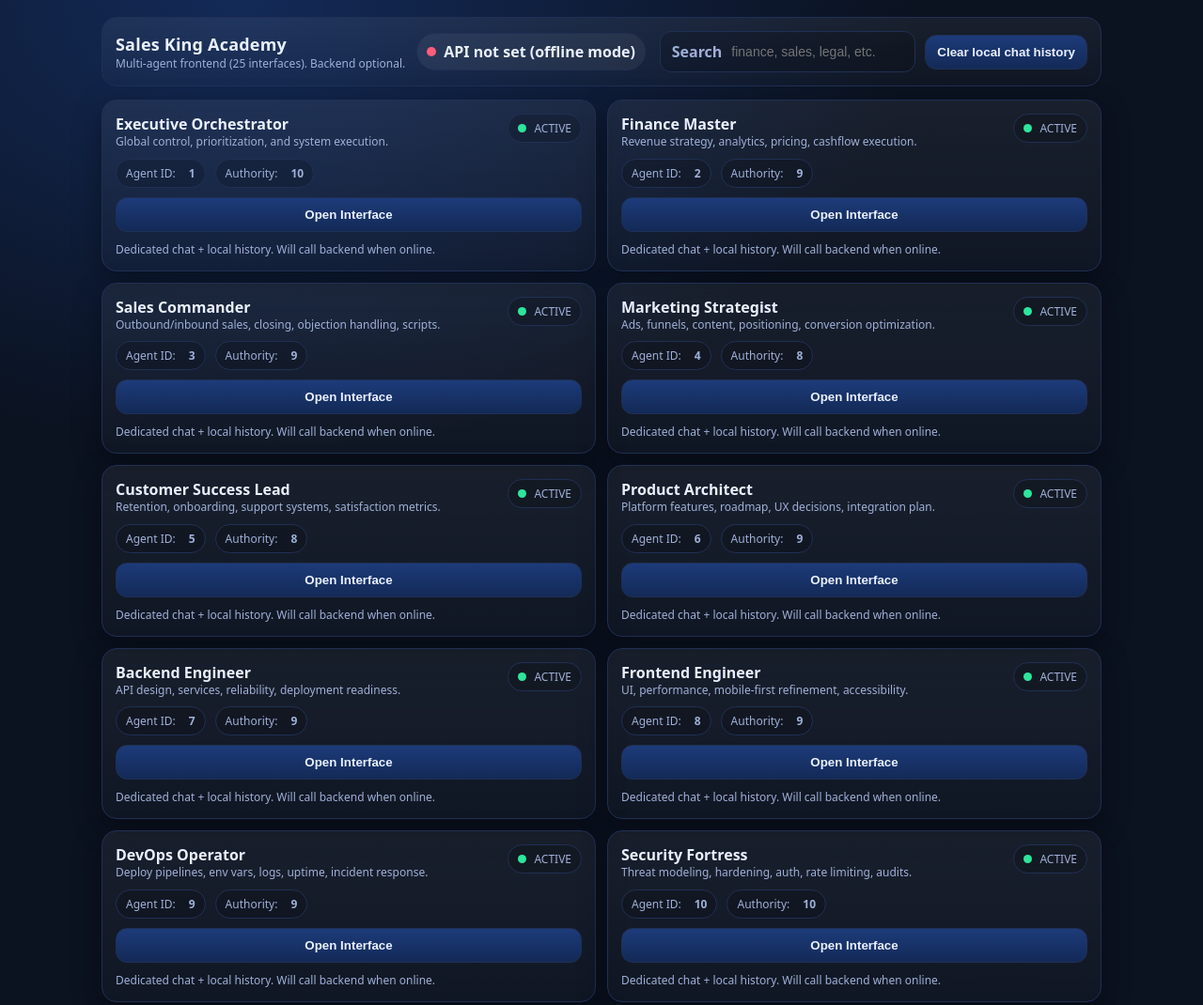
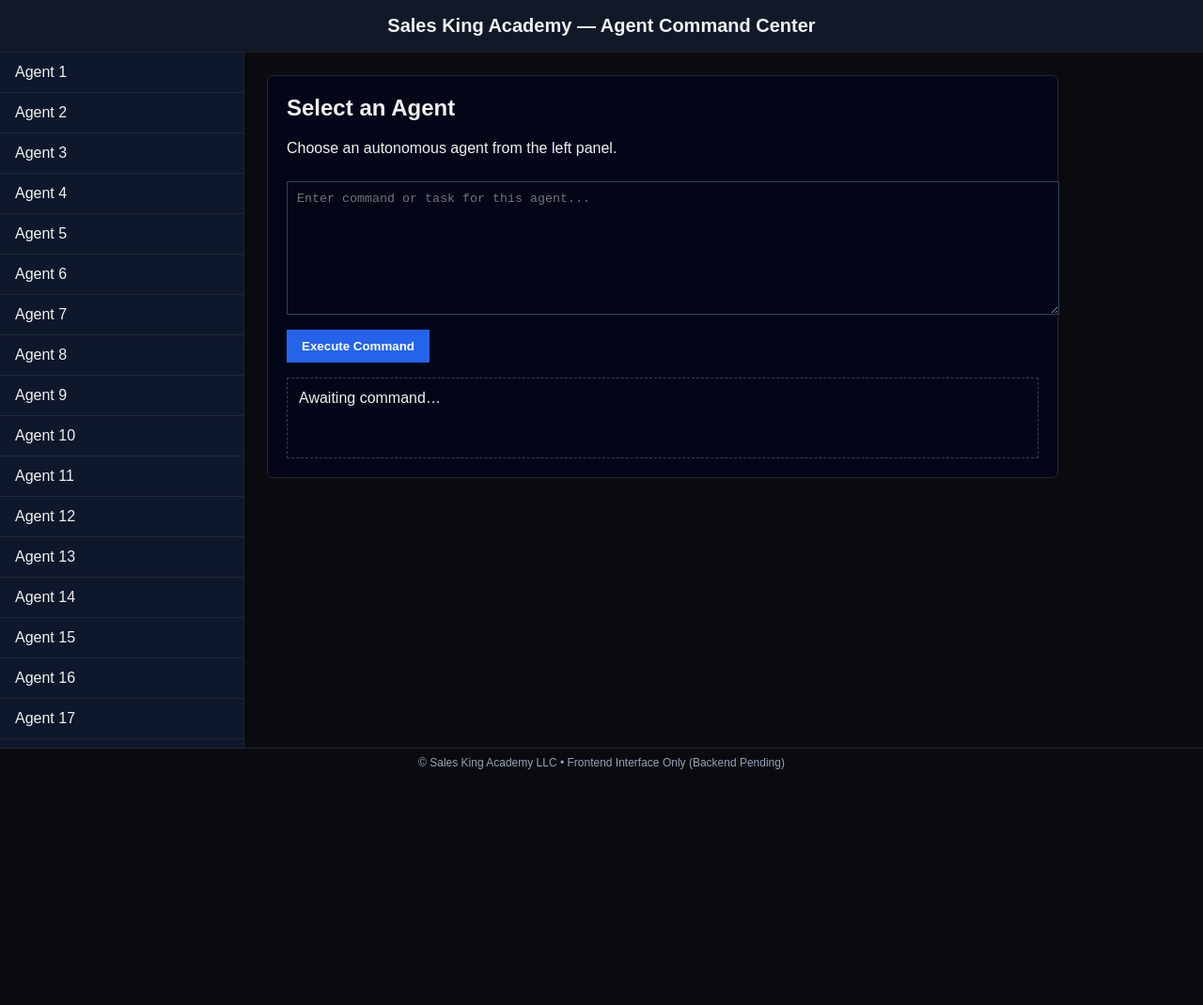
Before and after one commit to saleskingacademy/sales-king-academy-complete, a website: page index.html in a window 1280 px wide. Shown: the top 1070 px of the page at 94% size. After the commit the page ends 827 px from the top, so only its background shows below. Drawn offline with Linux system fonts and the light colour scheme.

Commit message:
Update index.html

```diff
--- a/index.html
+++ b/index.html
@@ -1,200 +1,191 @@
-<!doctype html>
+<!DOCTYPE html>
 <html lang="en">
 <head>
-  <meta charset="utf-8" />
-  <meta name="viewport" content="width=device-width,initial-scale=1" />
-  <title>Sales King Academy — 25 Agents</title>
-  <meta name="description" content="Sales King Academy multi-agent dashboard" />
+  <meta charset="UTF-8" />
+  <title>Sales King Academy — Agent Command Center</title>
+  <meta name="viewport" content="width=device-width, initial-scale=1.0" />
+
   <style>
-    :root{
-      --bg:#0b1220; --panel:#0f1b33; --panel2:#0c162b; --line:#203055;
-      --text:#eaf0ff; --muted:#9fb0d8; --good:#2ee59d; --warn:#ffcc66; --bad:#ff5c7a;
-      --btn:#1d3b7a; --btn2:#132a57;
-      --radius:16px;
+    body {
+      margin: 0;
+      font-family: Arial, Helvetica, sans-serif;
+      background: #0b0b0f;
+      color: #f1f1f1;
     }
-    *{box-sizing:border-box}
-    body{margin:0;background:radial-gradient(1200px 800px at 20% 0%, #132a57 0%, var(--bg) 60%);color:var(--text);font-family:system-ui,-apple-system,Segoe UI,Roboto,Arial}
-    a{color:inherit}
-    .wrap{max-width:1100px;margin:0 auto;padding:18px}
-    .top{
-      display:flex;gap:12px;align-items:center;justify-content:space-between;flex-wrap:wrap;
-      padding:14px 14px;border:1px solid var(--line);background:linear-gradient(180deg, rgba(255,255,255,.06), rgba(255,255,255,.02));
-      border-radius:var(--radius);
+
+    header {
+      background: #111827;
+      padding: 16px;
+      text-align: center;
+      font-size: 20px;
+      font-weight: bold;
+      border-bottom: 1px solid #222;
     }
-    .brand{display:flex;gap:12px;align-items:center}
-    .badge{display:inline-flex;align-items:center;gap:8px;padding:8px 10px;border-radius:999px;background:rgba(255,255,255,.06);border:1px solid var(--line)}
-    .dot{width:10px;height:10px;border-radius:50%;background:var(--warn)}
-    .dot.ok{background:var(--good)}
-    .dot.bad{background:var(--bad)}
-    .title{font-size:18px;font-weight:700;letter-spacing:.2px}
-    .sub{font-size:12px;color:var(--muted)}
-    .controls{display:flex;gap:10px;align-items:center;flex-wrap:wrap}
-    .input{
-      display:flex;align-items:center;gap:8px;padding:10px 12px;border-radius:12px;background:rgba(0,0,0,.18);
-      border:1px solid var(--line);min-width:240px;
+
+    .container {
+      display: grid;
+      grid-template-columns: 260px 1fr;
+      height: calc(100vh - 60px);
     }
-    .input input{width:100%;border:none;outline:none;background:transparent;color:var(--text);font-size:14px}
-    .btn{
-      border:none;cursor:pointer;color:var(--text);background:linear-gradient(180deg, var(--btn), var(--btn2));
-      padding:10px 12px;border-radius:12px;border:1px solid var(--line);font-weight:600;
+
+    .sidebar {
+      background: #0f172a;
+      border-right: 1px solid #222;
+      overflow-y: auto;
     }
-    .btn:active{transform:translateY(1px)}
-    .grid{display:grid;grid-template-columns:repeat(12,1fr);gap:12px;margin-top:14px}
-    .card{
-      grid-column:span 6;
-      padding:14px;border-radius:var(--radius);border:1px solid var(--line);
-      background:linear-gradient(180deg, rgba(255,255,255,.06), rgba(255,255,255,.02));
-      box-shadow:0 10px 30px rgba(0,0,0,.35);
-      display:flex;flex-direction:column;gap:10px;
+
+    .agent {
+      padding: 12px 16px;
+      cursor: pointer;
+      border-bottom: 1px solid #1f2937;
     }
-    @media (max-width:900px){ .card{grid-column:span 12} .input{min-width:200px}}
-    .row{display:flex;align-items:flex-start;justify-content:space-between;gap:10px}
-    .name{font-weight:800;font-size:16px}
-    .role{font-size:12px;color:var(--muted);line-height:1.3}
-    .pill{
-      display:inline-flex;align-items:center;gap:8px;padding:6px 10px;border-radius:999px;
-      border:1px solid var(--line);background:rgba(0,0,0,.18);font-size:12px;color:var(--muted);
+
+    .agent:hover {
+      background: #1e293b;
     }
-    .miniDot{width:9px;height:9px;border-radius:50%;background:var(--warn)}
-    .miniDot.ok{background:var(--good)}
-    .miniDot.bad{background:var(--bad)}
-    .meta{display:flex;gap:10px;flex-wrap:wrap}
-    .cta{display:flex;gap:10px;align-items:center;flex-wrap:wrap}
-    .cta .btn{flex:1}
-    .small{font-size:12px;color:var(--muted)}
-    .sep{height:1px;background:rgba(255,255,255,.08);margin:4px 0}
 
-    /* Fullscreen chat */
-    .screen{
-      position:fixed;inset:0;display:none;z-index:50;
-      background:radial-gradient(1200px 800px at 20% 0%, #132a57 0%, var(--bg) 60%);
+    .agent.active {
+      background: #2563eb;
     }
-    .screen.on{display:block}
-    .screenWrap{max-width:1100px;margin:0 auto;height:100vh;display:flex;flex-direction:column;padding:14px}
-    .chatTop{
-      display:flex;align-items:center;justify-content:space-between;gap:10px;flex-wrap:wrap;
-      padding:12px;border-radius:var(--radius);border:1px solid var(--line);
-      background:linear-gradient(180deg, rgba(255,255,255,.06), rgba(255,255,255,.02));
+
+    .main {
+      padding: 24px;
     }
-    .left{display:flex;gap:10px;align-items:center;min-width:240px}
-    .back{background:rgba(0,0,0,.18);border:1px solid var(--line);padding:10px 12px;border-radius:12px;cursor:pointer;color:var(--text);font-weight:700}
-    .agentTitle{display:flex;flex-direction:column;gap:2px}
-    .agentTitle .name{font-size:15px}
-    .agentTitle .role{font-size:12px}
-    .chatBody{
-      flex:1;display:flex;gap:12px;margin-top:12px;min-height:0;
+
+    .card {
+      background: #020617;
+      border: 1px solid #1f2937;
+      padding: 20px;
+      border-radius: 6px;
+      max-width: 800px;
     }
-    .chatLog{
-      flex:1;border:1px solid var(--line);border-radius:var(--radius);
-      background:linear-gradient(180deg, rgba(255,255,255,.04), rgba(255,255,255,.02));
-      padding:12px;overflow:auto;min-height:0;
+
+    .card h2 {
+      margin-top: 0;
     }
-    .side{
-      width:320px;max-width:45vw;
-      border:1px solid var(--line);border-radius:var(--radius);
-      background:linear-gradient(180deg, rgba(255,255,255,.04), rgba(255,255,255,.02));
-      padding:12px;overflow:auto;
+
+    textarea {
+      width: 100%;
+      height: 120px;
+      background: #020617;
+      color: #f1f1f1;
+      border: 1px solid #334155;
+      padding: 10px;
+      margin-top: 10px;
+      resize: vertical;
     }
-    @media (max-width:900px){ .side{display:none} }
-    .msg{display:flex;flex-direction:column;gap:6px;margin:10px 0}
-    .msg .who{font-size:12px;color:var(--muted)}
-    .bubble{
-      padding:10px 12px;border-radius:14px;border:1px solid var(--line);
-      background:rgba(0,0,0,.18);line-height:1.4;white-space:pre-wrap;
+
+    button {
+      margin-top: 12px;
+      padding: 10px 16px;
+      background: #2563eb;
+      border: none;
+      color: white;
+      cursor: pointer;
+      font-weight: bold;
     }
-    .bubble.user{background:rgba(29,59,122,.35)}
-    .chatInput{
-      display:flex;gap:10px;margin-top:12px;align-items:flex-end;flex-wrap:wrap;
-      padding:12px;border-radius:var(--radius);border:1px solid var(--line);
-      background:linear-gradient(180deg, rgba(255,255,255,.06), rgba(255,255,255,.02));
+
+    button:hover {
+      background: #1d4ed8;
     }
-    textarea{
-      flex:1;min-height:44px;max-height:140px;resize:vertical;
-      border-radius:12px;border:1px solid var(--line);
-      background:rgba(0,0,0,.18);color:var(--text);padding:10px 12px;outline:none;
-      font-size:14px;
+
+    .output {
+      margin-top: 16px;
+      padding: 12px;
+      background: #020617;
+      border: 1px dashed #334155;
+      min-height: 60px;
     }
-    .hint{font-size:12px;color:var(--muted);margin-top:6px}
-    .kbd{font-family:ui-monospace, SFMono-Regular, Menlo, Monaco, Consolas, monospace; font-size:12px; padding:2px 6px; border:1px solid var(--line); border-radius:8px; background:rgba(0,0,0,.18)}
+
+    footer {
+      text-align: center;
+      padding: 8px;
+      font-size: 12px;
+      color: #94a3b8;
+      border-top: 1px solid #1f2937;
+    }
   </style>
 </head>
+
 <body>
-  <div class="wrap">
-    <div class="top">
-      <div class="brand">
-        <div>
-          <div class="title">Sales King Academy</div>
-          <div class="sub">Multi-agent frontend (25 interfaces). Backend optional.</div>
-        </div>
-        <div class="badge" title="Backend connectivity status">
-          <span id="apiDot" class="dot"></span>
-          <span id="apiText" style="font-weight:700">Checking API…</span>
-        </div>
-      </div>
 
-      <div class="controls">
-        <div class="input" title="Filter agents">
-          <span style="color:var(--muted);font-weight:700">Search</span>
-          <input id="search" placeholder="finance, sales, legal, etc." />
-        </div>
-        <button class="btn" id="clearLocal">Clear local chat history</button>
-      </div>
-    </div>
+<header>
+  Sales King Academy — Agent Command Center
+</header>
 
-    <div class="grid" id="grid"></div>
-    <div class="hint">Tip: Click an agent to open a dedicated interface. Chats save locally per-agent until your backend is online.</div>
-  </div>
+<div class="container">
+  <div class="sidebar" id="agentList"></div>
 
-  <!-- Fullscreen agent chat -->
-  <div class="screen" id="screen">
-    <div class="screenWrap">
-      <div class="chatTop">
-        <div class="left">
-          <button class="back" id="backBtn">← Agents</button>
-          <div class="agentTitle">
-            <div class="name" id="agentName">Agent</div>
-            <div class="role" id="agentRole">Role</div>
-          </div>
-        </div>
+  <div class="main">
+    <div class="card">
+      <h2 id="agentTitle">Select an Agent</h2>
+      <p id="agentDescription">
+        Choose an autonomous agent from the left panel.
+      </p>
 
-        <div class="badge">
-          <span id="agentDot" class="dot"></span>
-          <span id="agentStatus" style="font-weight:700">…</span>
-        </div>
+      <textarea id="commandInput" placeholder="Enter command or task for this agent..."></textarea>
 
-        <div class="pill" title="Backend URL the frontend will call when available">
-          API: <span id="apiBaseView" style="font-weight:800;margin-left:6px">auto</span>
-        </div>
-      </div>
+      <button onclick="sendCommand()">Execute Command</button>
 
-      <div class="chatBody">
-        <div class="chatLog" id="chatLog"></div>
-
-        <div class="side">
-          <div style="font-weight:800;margin-bottom:6px">Agent Controls</div>
-          <div class="sep"></div>
-          <div class="small"><b>Offline Mode:</b> If the API is down, the agent responds with a local placeholder. When API comes online, it switches automatically.</div>
-          <div class="sep"></div>
-
-          <div style="font-weight:800;margin:10px 0 6px">Quick Prompts</div>
-          <button class="btn" style="width:100%;margin-bottom:8px" data-quick="Give me a concise plan with steps and checklists.">Execution plan</button>
-          <button class="btn" style="width:100%;margin-bottom:8px" data-quick="Audit the current system and list the top 10 risks and fixes.">Audit & fixes</button>
-          <button class="btn" style="width:100%;margin-bottom:8px" data-quick="Create a prioritized task list for the next 24 hours.">24-hour tasks</button>
-
-          <div class="sep"></div>
-          <div class="small">
-            Send: <span class="kbd">Enter</span> • New line: <span class="kbd">Shift</span> + <span class="kbd">Enter</span>
-          </div>
-        </div>
-      </div>
-
-      <div class="chatInput">
-        <textarea id="message" placeholder="Message this agent…"></textarea>
-        <button class="btn" id="sendBtn" style="min-width:140px">Send</button>
+      <div class="output" id="outputBox">
+        Awaiting command…
       </div>
     </div>
   </div>
+</div>
 
-  <script src="./app.js"></script>
+<footer>
+  © Sales King Academy LLC • Frontend Interface Only (Backend Pending)
+</footer>
+
+<script>
+  const agents = Array.from({ length: 25 }).map((_, i) => ({
+    id: i + 1,
+    name: "Agent " + (i + 1),
+    role: "Autonomous AI Unit"
+  }));
+
+  const agentList = document.getElementById("agentList");
+  let activeAgent = null;
+
+  agents.forEach(agent => {
+    const div = document.createElement("div");
+    div.className = "agent";
+    div.innerText = agent.name;
+    div.onclick = () => selectAgent(agent, div);
+    agentList.appendChild(div);
+  });
+
+  function selectAgent(agent, element) {
+    document.querySelectorAll(".agent").forEach(a => a.classList.remove("active"));
+    element.classList.add("active");
+
+    activeAgent = agent;
+    document.getElementById("agentTitle").innerText = agent.name;
+    document.getElementById("agentDescription").innerText = agent.role;
+    document.getElementById("outputBox").innerText = "Agent ready.";
+  }
+
+  function sendCommand() {
+    if (!activeAgent) {
+      alert("Select an agent first.");
+      return;
+    }
+
+    const command = document.getElementById("commandInput").value.trim();
+    if (!command) {
+      alert("Enter a command.");
+      return;
+    }
+
+    // FRONTEND-ONLY STUB (no backend call yet)
+    document.getElementById("outputBox").innerText =
+      "Command sent to " + activeAgent.name + ":\n\n" + command +
+      "\n\n(Status: queued — backend not connected)";
+
+    document.getElementById("commandInput").value = "";
+  }
+</script>
+
 </body>
 </html>
```
